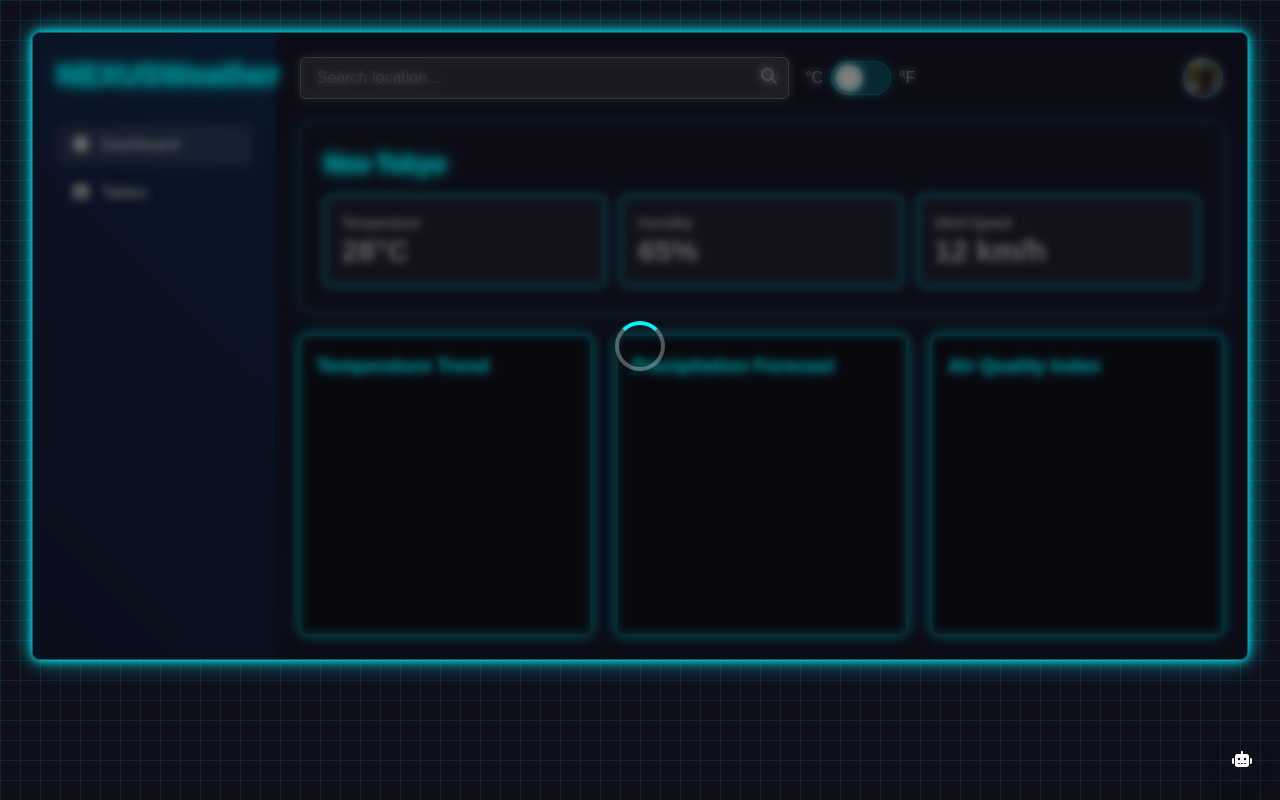
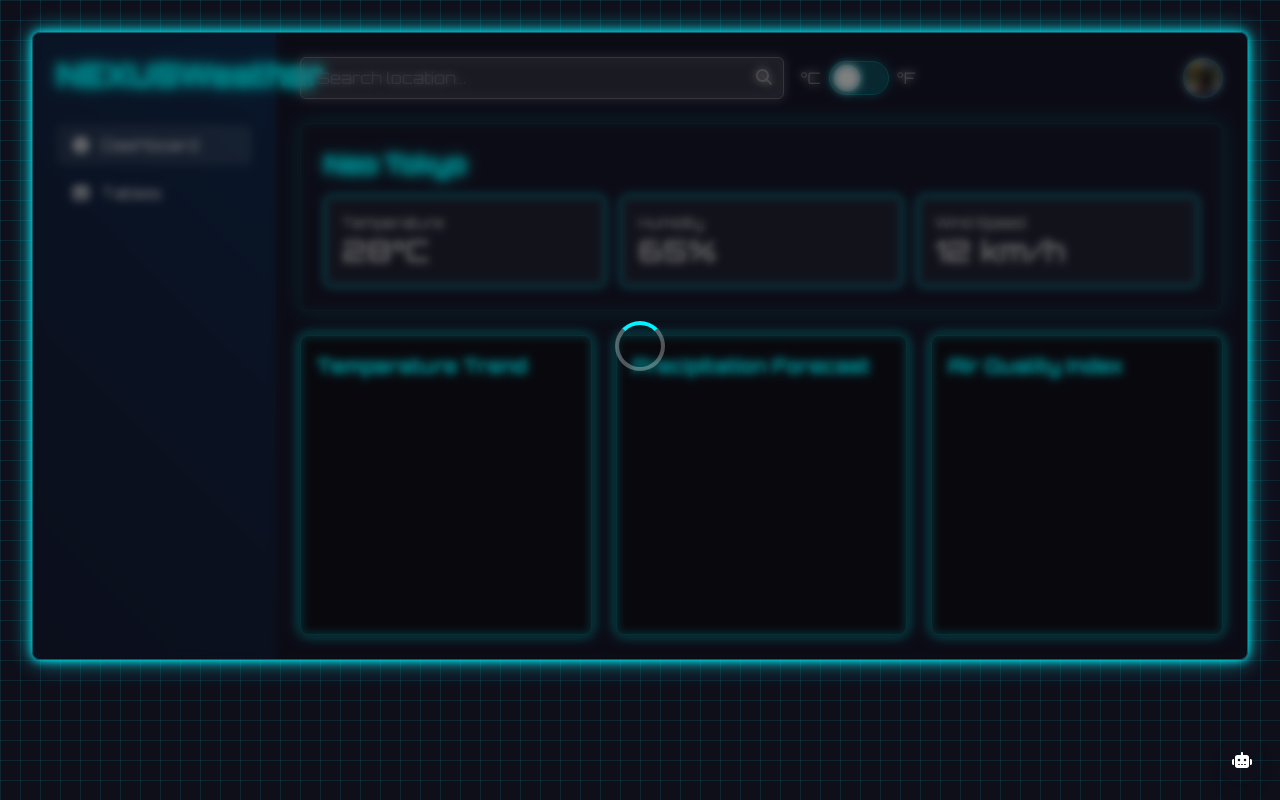
Before and after one commit to Ninjaa-aa/weather-app, a website: page src/pages/dashboard.html in a window 1280 px wide. Drawn offline with nearby package versions, Linux system fonts and the light colour scheme.

Commit message:
Change Dashboard font

```diff
--- a/src/pages/dashboard.html
+++ b/src/pages/dashboard.html
@@ -14,11 +14,19 @@
     <link rel="icon" type="image/png" href="https://img.icons8.com/fluency/16/weather.png" sizes="16x16">
     <link rel="apple-touch-icon" href="https://img.icons8.com/fluency/96/weather.png">
 
+    <!-- Google Fonts - Orbitron -->
+    <link href="https://fonts.googleapis.com/css2?family=Orbitron:wght@400;500;600;700&display=swap" rel="stylesheet">
+
+    <style>
+        body {
+            font-family: 'Orbitron', sans-serif;
+        }
+    </style>
 </head>
 <body class="bg-dark cyber-grid">
     <div class="container mx-auto p-4 lg:p-8">
         <main class="glassmorphism rounded-lg overflow-hidden neon-box animate-fade-in">
-            <!-- Place this just inside the <body> tag, before other content -->
+            <!-- Loading Overlay -->
             <div id="loading-overlay" class="fixed inset-0 z-50 flex items-center justify-center bg-black bg-opacity-50 backdrop-filter backdrop-blur-sm hidden">
                 <div class="loading-spinner"></div>
             </div>
@@ -156,5 +164,4 @@
         });
     </script>
 </body>
-
 </html>
```
Also changed, not shown: readme.md.
